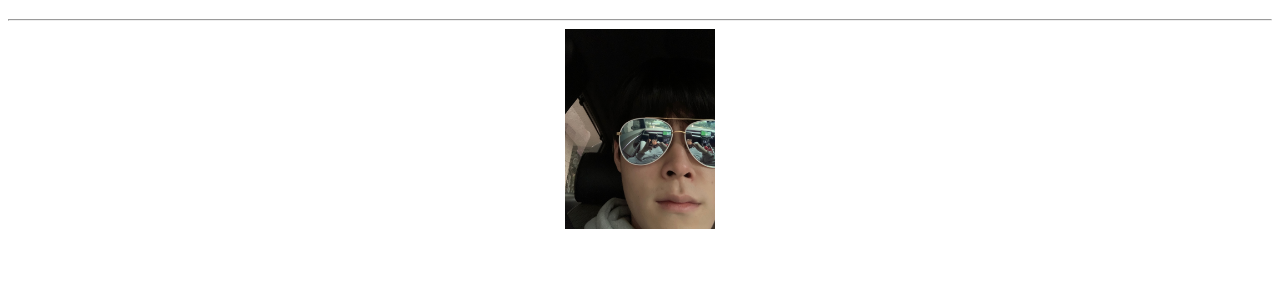
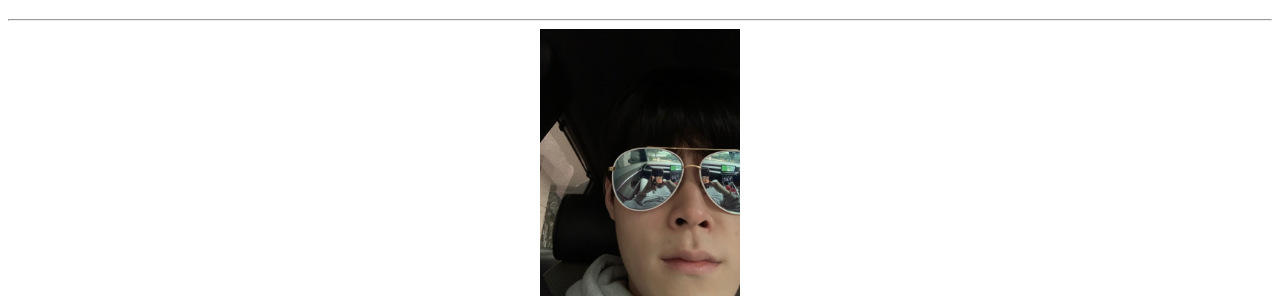
Before and after one commit to kimsinyoung2/Cordova, a plain HTML site: page week2/report/introduce.html in a window 1280 px wide. Shown: the part 70-375 px from the top of the page. Drawn offline with Linux system fonts and the light colour scheme.

Commit message:
Update introduce.html

```diff
--- a/week2/report/introduce.html
+++ b/week2/report/introduce.html
@@ -18,7 +18,7 @@
     <div>
     <h1>자기소개</h1>
     <hr>
-        <img src="profile.jpg" width="150">
+        <img src="profile.jpg" width="200">
         <h2>김신영</h2>
         <p>생년월일:2001.07.06</p>
         <p>학력:동의과학대학교재학</p>
```
